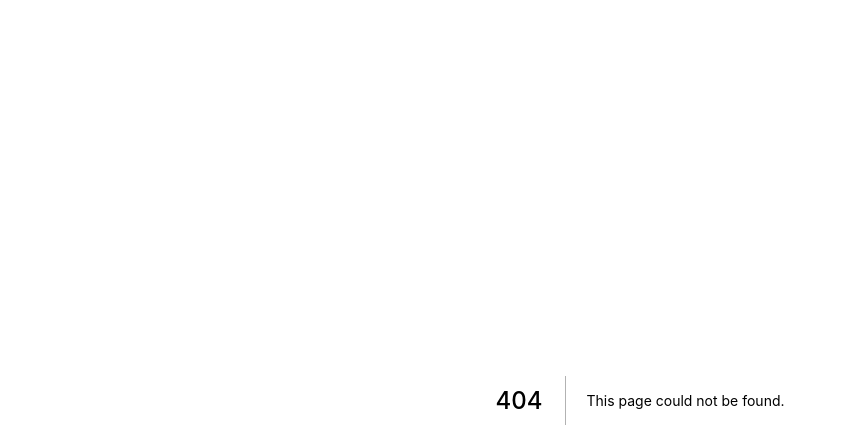
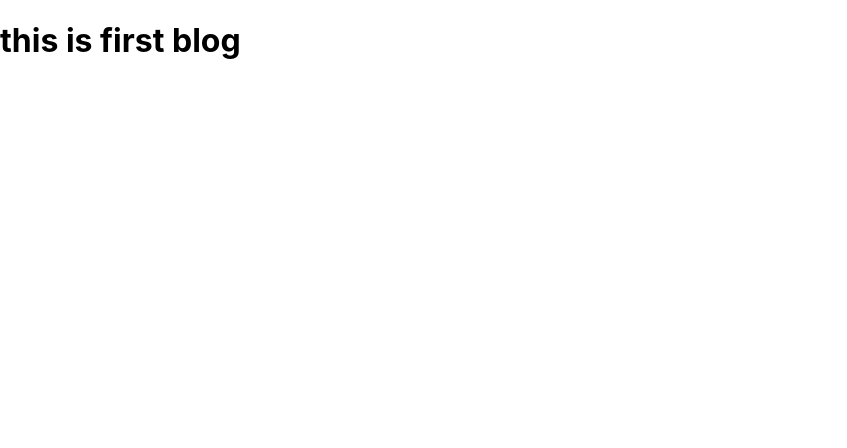
Before and after one commit to ashikbhuyan17/Nextjs-routing, a Next.js app: page /blog/first in a window 1280 px wide. Before the commit this address had no page. Shown: the top 448 px of the page, without its empty margins (0-847 px from the left). Built offline with nearby package versions, Linux system fonts and the light colour scheme.

Commit message:
nasted routing

```diff
--- /dev/null
+++ b/pages/blog/first.js
@@ -0,0 +1,10 @@
+
+function First() {
+    return (
+        <div>
+            <h1>this is first blog</h1>
+        </div>
+    )
+}
+
+export default First
```
Also changed, not shown: pages/blog/index.js (added, +10 -0 lines).
